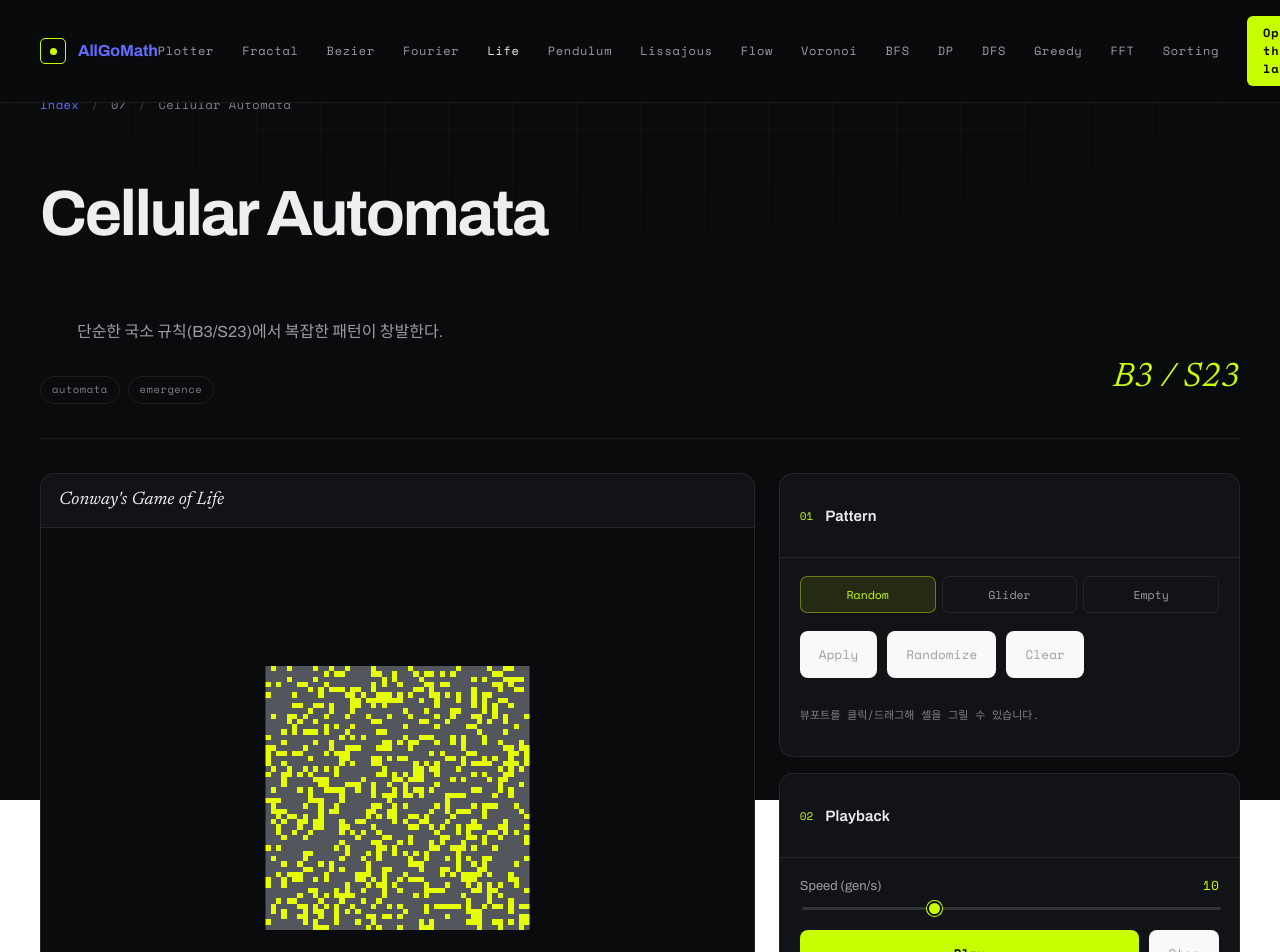
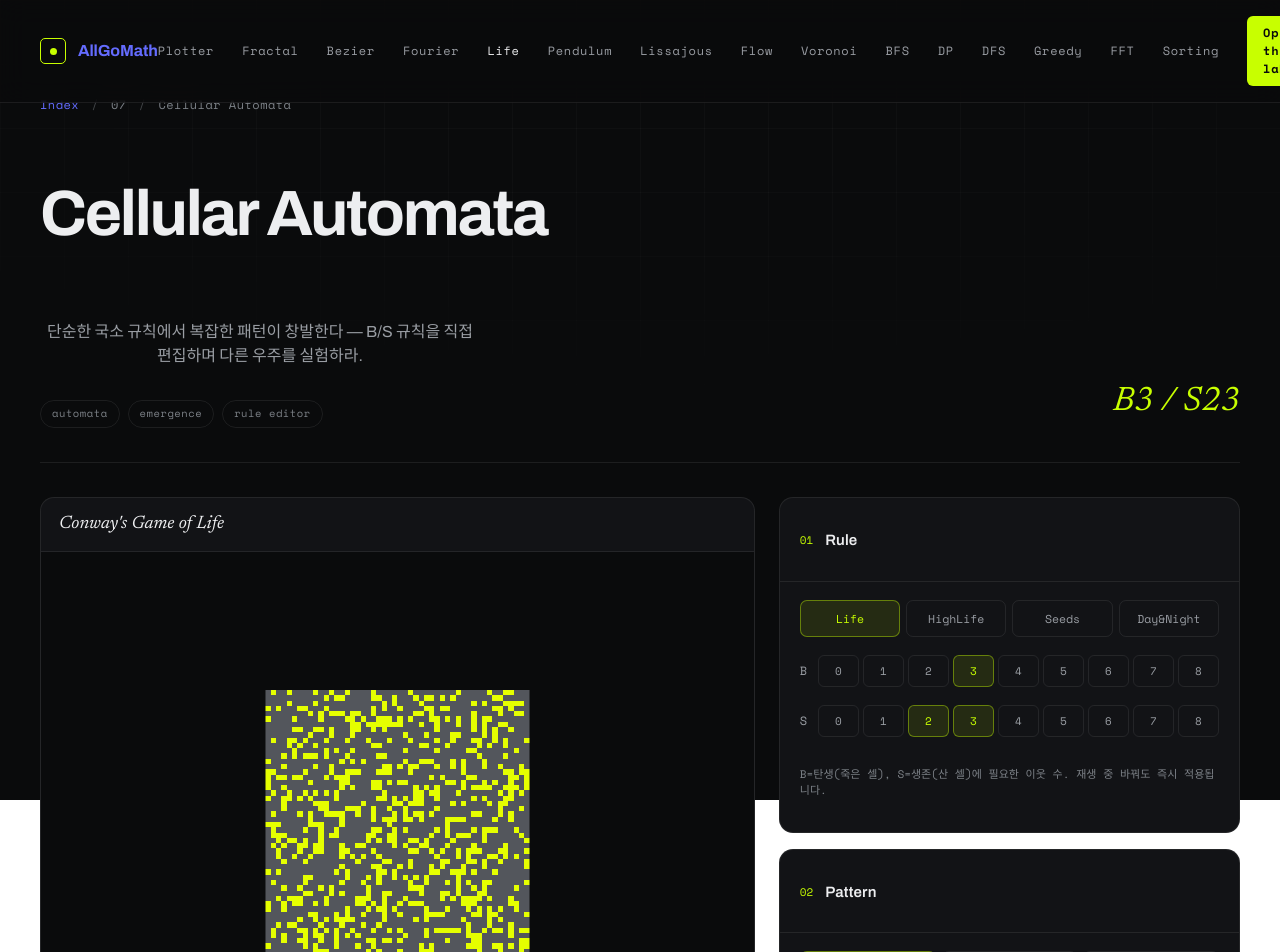
Before and after one commit to YeomYuJun/front_allgo, a Vue app: page /cellular-automata in a window 1280 px wide. Shown: the top 952 px of the page. Built offline with nearby package versions, Linux system fonts and the light colour scheme.

Commit message:
feat: cellular automata rule editor with presets

```diff
--- a/src/components/CellularAutomata.vue
+++ b/src/components/CellularAutomata.vue
@@ -25,9 +25,18 @@ const PATTERNS = [
   { value: 'empty', label: 'Empty' },
 ]
 
+const RULE_PRESETS = [
+  { value: 'life', label: 'Life', birth: [3], survive: [2, 3] },
+  { value: 'highlife', label: 'HighLife', birth: [3, 6], survive: [2, 3] },
+  { value: 'seeds', label: 'Seeds', birth: [2], survive: [] },
+  { value: 'daynight', label: 'Day&Night', birth: [3, 6, 7, 8], survive: [3, 4, 6, 7, 8] },
+]
+
 const hostRef = ref(null)
 const pattern = ref('random')
 const population = ref(0)
+const birth = ref([3])
+const survive = ref([2, 3])
 
 let texture = null
 let planeMesh = null
@@ -35,7 +44,7 @@ let drawing = false
 const raycaster = new THREE.Raycaster()
 
 const sim = useSimulation({
-  fetchBatch: (grid, n) => simulate({ grid, steps: n }).then((r) => r.steps),
+  fetchBatch: (grid, n) => simulate({ grid, steps: n, birth: birth.value, survive: survive.value }).then((r) => r.steps),
   onStep: (grid) => { writeTexture(grid); syncReadout(grid) },
   batch: BATCH,
   initialSpeed: 10,
@@ -96,6 +105,30 @@ function applyPattern() {
 function randomize() { pattern.value = 'random'; applyPattern() }
 function clearGrid() { pattern.value = 'empty'; applyPattern() }
 
+// ── rule editor: 규칙이 바뀌면 버퍼만 비워 다음 세대부터 즉시 새 규칙으로 진행 ──
+const ruleString = computed(() => `B${birth.value.join('')} / S${survive.value.join('')}`)
+const currentPreset = computed(() => {
+  const eq = (a, b) => a.length === b.length && a.every((v, i) => v === b[i])
+  const hit = RULE_PRESETS.find((p) => eq(p.birth, birth.value) && eq(p.survive, survive.value))
+  return hit ? hit.value : 'custom'
+})
+
+function applyRulePreset(v) {
+  const p = RULE_PRESETS.find((x) => x.value === v)
+  if (!p) return
+  birth.value = p.birth.slice()
+  survive.value = p.survive.slice()
+  sim.invalidate()
+}
+
+function toggleRule(kind, n) {
+  const target = kind === 'birth' ? birth : survive
+  const set = new Set(target.value)
+  if (set.has(n)) set.delete(n); else set.add(n)
+  target.value = [...set].sort((a, b) => a - b)
+  sim.invalidate()
+}
+
 function pointerToCell(ev) {
   const sm = getSceneManager()
   if (!sm || !planeMesh || !hostRef.value) return null
@@ -144,20 +177,34 @@ const readoutItems = computed(() => [
 <template>
   <AlgorithmLayout
     index="07" title="Cellular Automata"
-    subtitle="단순한 국소 규칙(B3/S23)에서 복잡한 패턴이 창발한다."
-    :tags="['automata', 'emergence']" eq="B3 / S23">
+    subtitle="단순한 국소 규칙에서 복잡한 패턴이 창발한다 — B/S 규칙을 직접 편집하며 다른 우주를 실험하라."
+    :tags="['automata', 'emergence', 'rule editor']" :eq="ruleString">
     <template #viewport>
       <AlgoViewport>
-        <template #expr>Conway's Game of Life</template>
+        <template #expr>{{ currentPreset === 'life' ? "Conway's Game of Life" : ruleString }}</template>
         <template #status>
-          <div class="ln">gen <b>{{ generation }}</b></div>
+          <div class="ln">gen <b>{{ generation }}</b> · rule <b>{{ ruleString }}</b></div>
         </template>
         <div ref="hostRef" class="vp-host"></div>
       </AlgoViewport>
     </template>
 
     <template #controls>
-      <ControlPanel number="01" title="Pattern">
+      <ControlPanel number="01" title="Rule">
+        <SegControl :model-value="currentPreset" :options="RULE_PRESETS" @update:model-value="applyRulePreset" />
+        <div class="rulerow">
+          <span class="rk">B</span>
+          <button v-for="n in 9" :key="'b' + n" class="rbtn" :class="{ on: birth.includes(n - 1) }"
+                  @click="toggleRule('birth', n - 1)">{{ n - 1 }}</button>
+        </div>
+        <div class="rulerow">
+          <span class="rk">S</span>
+          <button v-for="n in 9" :key="'s' + n" class="rbtn" :class="{ on: survive.includes(n - 1) }"
+                  @click="toggleRule('survive', n - 1)">{{ n - 1 }}</button>
+        </div>
+        <p class="hint">B=탄생(죽은 셀), S=생존(산 셀)에 필요한 이웃 수. 재생 중 바꿔도 즉시 적용됩니다.</p>
+      </ControlPanel>
+      <ControlPanel number="02" title="Pattern">
         <SegControl v-model="pattern" :options="PATTERNS" />
         <div class="btnrow">
           <AppButton variant="ghost" @click="applyPattern">Apply</AppButton>
@@ -166,7 +213,7 @@ const readoutItems = computed(() => [
         </div>
         <p class="hint">뷰포트를 클릭/드래그해 셀을 그릴 수 있습니다.</p>
       </ControlPanel>
-      <ControlPanel number="02" title="Playback">
+      <ControlPanel number="03" title="Playback">
         <RangeField v-model="speed" :min="1" :max="30" :step="1" label="Speed (gen/s)" />
         <div class="btnrow">
           <AppButton v-if="!playing" @click="sim.play">Play</AppButton>
@@ -174,14 +221,14 @@ const readoutItems = computed(() => [
           <AppButton variant="ghost" :disabled="playing" @click="sim.step">Step</AppButton>
         </div>
       </ControlPanel>
-      <ControlPanel number="03" title="Readout">
+      <ControlPanel number="04" title="Readout">
         <Readout :items="readoutItems" />
       </ControlPanel>
     </template>
 
     <template #explain>
       <div class="ex-head">
-        <p>각 셀은 무어 이웃(8개) 중 살아있는 수에 따라 갱신된다: 살아있으면 2~3개일 때 생존, 죽어있으면 정확히 3개일 때 탄생(B3/S23). 글라이더처럼 이동·진동·정지하는 구조가 단순 규칙에서 창발한다.</p>
+        <p>각 셀은 무어 이웃(8개) 중 살아있는 수에 따라 갱신된다. Conway의 B3/S23에서는 글라이더가 기어다니고, HighLife(B36/S23)는 자기복제자를 낳고, Seeds(B2/S–)는 모든 세포가 매 세대 죽으면서도 폭발적으로 번지고, Day&Night(B3678/S34678)는 흑백이 대칭인 기묘한 우주다. 규칙 두 줄이 우주의 물리 법칙이다.</p>
       </div>
     </template>
   </AlgorithmLayout>
@@ -190,6 +237,11 @@ const readoutItems = computed(() => [
 <style scoped>
 .vp-host{position:absolute;inset:0;}
 .btnrow{display:flex;gap:10px;flex-wrap:wrap;}
+.rulerow{display:flex;align-items:center;gap:4px;}
+.rk{font-family:var(--mono);font-size:12px;color:var(--fg-dim);width:14px;flex:none;}
+.rbtn{flex:1;min-width:0;font-family:var(--mono);font-size:11px;color:var(--fg-dim);background:transparent;border:1px solid var(--line);border-radius:6px;padding:7px 0;cursor:pointer;transition:color .2s,border-color .2s,background .2s;}
+.rbtn:hover{color:var(--fg);}
+.rbtn.on{color:var(--acc);border-color:rgba(200,255,0,.4);background:var(--acc-ghost);}
 .hint{font-family:var(--mono);font-size:11px;color:var(--fg-mute);}
 .ln b{color:var(--acc);font-weight:400;}
 .ex-head{max-width:60ch;}
```
